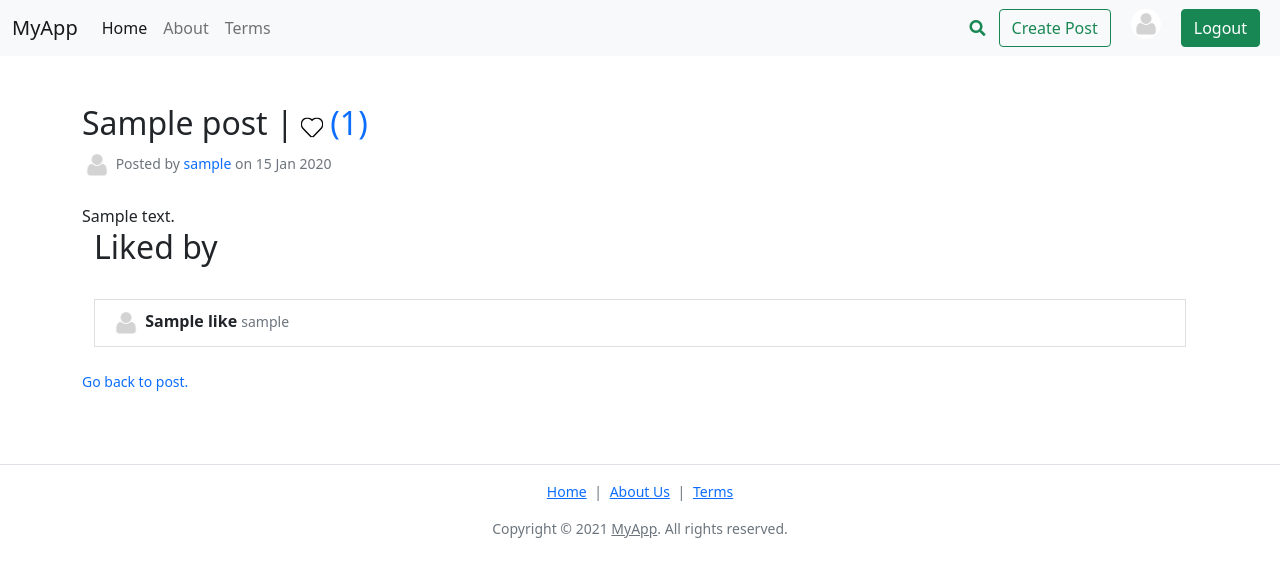
After one commit to mmuazam98/thinkdigital, a Node server app: template views/likes.ejs in a window 1280 px wide. The commit adds this page. Shown: the top 577 px of the page. Run offline with Node 20, Linux system fonts and the light colour scheme; the template is opened without the code that fills it: most values are stand-ins (such as "Sample title", 1, 10 or a date in 2020); some libraries are stand-ins or nearby versions.

Commit message:
Added like feature and updated db

```diff
--- a/app.js
+++ b/app.js
@@ -13,12 +13,14 @@ const register = require("./routes/register");
 const posts = require("./routes/posts");
 const comments = require("./routes/comments");
 const follow = require("./routes/follow");
+const likes = require("./routes/likes")
 app.use("/", routes);
 app.use("/", user);
 app.use("/", register);
 app.use("/", posts);
 app.use("/", comments);
 app.use("/", follow);
+app.use("/", likes)
 
 const PORT = process.env.PORT;
 
--- a/middleware/auth.js
+++ b/middleware/auth.js
@@ -7,7 +7,6 @@ const auth = (req, res, next) => {
     const decoded = jwt.verify(token, process.env.JWT_SECRET);
     req.user = decoded.payload.userdetails;
     delete req.user.password;
-    console.log(req.user);
     next();
   } catch (e) {
     return res.status(400).json({ msg: "Token expired" });
--- a/public/css/main.css
+++ b/public/css/main.css
@@ -167,3 +167,25 @@ nav .avatar-tiny {
   height: 50px;
   width: 110px;
 }
+
+#like-btn{
+  font-size: 20px;
+  cursor: pointer;
+  transition: all 250ms;
+  color: #fff;
+  text-shadow: 1px 1px #000, -1px -1px #000, 1px -1px #000, -1px 1px #000;
+}
+
+#like-btn:hover{
+  transform: scale(1.05);
+  color: red;
+  text-shadow: none;
+}
+
+#like-btn.liked{
+  color: red;
+}
+
+#like-count{
+  text-decoration: none;
+}
--- a/public/js/profile.js
+++ b/public/js/profile.js
@@ -34,7 +34,6 @@ const showComponent = () => {
 };
 const fetchPosts = async () => {
   const userid = window.location.pathname.split("/")[2];
-  console.log(userid);
   try {
     const response = await axios.get(`/posts/${userid}`);
     const posts = response.data;
@@ -65,7 +64,6 @@ const fetchFollowers = async () => {
     const response = await axios.get(`/followers/${userid}`);
     const followers = response.data;
     totalFollowers.innerHTML = followers.length;
-    console.log(followers);
     if (followers.length > 0) {
       followers.forEach((follower) => {
         let appendPost = ` <a href="/users/${follower.userid}?tab=posts" class="list-group-item list-group-item-action"> <img class="avatar-tiny" src="/images/user.png" /> ${follower.name} </a>`;
--- a/public/js/search.js
+++ b/public/js/search.js
@@ -29,7 +29,7 @@ searchInput.addEventListener("keyup", async (e) => {
         if (response.data.users.length > 0) {
           spinner.style.display = "none";
           response.data.users.forEach((user) => {
-            let appendPost = `<a href="/post/${user.userid}" class="list-group-item list-group-item-action">
+            let appendPost = `<a href="/users/${user.userid}" class="list-group-item list-group-item-action">
                 <img class="avatar-tiny" src="/images/user.png" /> <strong>${user.name}</strong>
                 <span class="text-muted small"> ${user.username} </span>
 
--- a/routes/comments.js
+++ b/routes/comments.js
@@ -16,10 +16,11 @@ const query = util.promisify(con.query).bind(con);
 
 Router.post("/comment/:id", auth, async (req, res) => {
   const userid = req.user.userid;
+  const postid = req.params.id;
   const commentid = shortid.generate();
   const {commented} = req.body;
 
-  const createComment = `INSERT INTO comments (userid, postid, commentid, commented) VALUES ('${userid}', '${req.params.id}', '${commentid}', '${commented}');`;
+  const createComment = `INSERT INTO comments (userid, postid, commentid, commented) VALUES ('${userid}', '${postid}', '${commentid}', '${commented}');`;
 
   try {
     const response = await query(createComment);
--- a/routes/user.js
+++ b/routes/user.js
@@ -43,6 +43,7 @@ Router.get("/users/:id", auth, async (req, res) => {
       response.isCurrentUser = true;
       res.render("profile", { page: "profile", user: req.user, profile: req.user });
     } else {
+      const getPosts = `SELECT * FROM posts WHERE userid='${id}'`
       const getProfile = `SELECT * FROM userdetails WHERE userid='${id}'`;
       const checkFollowing = `SELECT * FROM followers WHERE followingid='${req.user.userid}' AND followerid='${id}'`;
       try {
--- /dev/null
+++ b/views/likes.ejs
@@ -0,0 +1,43 @@
+<%- include("partials/headerLoggedIn") %>
+<div class="container container--narrow py-5">
+    <div class="d-flex justify-content-between">
+      <h2 class="title-content"><%= post.title %> | <i class="fas fa-heart <%= likeClass  %>" id="like-btn"></i>
+        <a href="/post/<%= post.postid%>/likes" id="like-count">(<%= likes.length %>)</a>
+      </h2>
+      <% if (post.userid===user.userid) { %>
+        <span class="pt-2">
+            <span class="edit-post text-primary me-2 action" title="Edit"><i class="fas fa-edit"></i></span>
+            <span class="delete-post text-danger action" title="Delete"><i class="fas fa-trash"></i></span>
+        </span>
+      <% } %>
+
+    </div>
+
+    <p class="text-muted small mb-4 postAuthor">
+      <a href="/users/<%= post.userid %>?tab=posts">
+        <img class="avatar-tiny" src="/images/user.png" />
+      </a>
+      Posted by <a href="/users/<%= post.userid %>?tab=posts"><%= post.username %> </a> on <%= post.createdAt %>
+    </p>
+
+    <div class="body-content">
+      <%= post.description %>
+    </div>
+    <div class="container">
+        <h2 class="title-content">Liked by</h2>
+        <br />
+        <% likes.forEach(like => { %>
+            <a href="/users/<%=like.userid%>" class="list-group-item list-group-item-action">
+                <img class="avatar-tiny" src="/images/user.png" /> <strong><%=like.name%></strong>
+                <span class="text-muted small"> <%=like.username%> </span>
+            </a>
+        <% }) %>
+    </div>
+    <br />
+    <p class="text-muted small mb-4 postAuthor">
+        <a href="/post/<%= post.postid %>">
+            Go back to post.
+        </a>
+      </p>
+  </div>
+<%- include("partials/footer") %>
--- a/views/partials/headerLoggedIn.ejs
+++ b/views/partials/headerLoggedIn.ejs
@@ -13,7 +13,9 @@
 
     <link rel="stylesheet" href="/css/main.css">
     <script src="/js/header.js" defer></script>
-
+    <script>
+      const loggedInUser = '<%=user.userid%>'
+    </script>
   </head>
   <body>
     <nav class="navbar navbar-expand-lg navbar-light bg-light">
--- a/views/post.ejs
+++ b/views/post.ejs
@@ -1,7 +1,9 @@
 <%- include("partials/headerLoggedIn") %>
   <div class="container container--narrow py-5">
     <div class="d-flex justify-content-between">
-      <h2 class="title-content"><%= post.title %> </h2>
+      <h2 class="title-content"><%= post.title %> | <i class="fas fa-heart <%= likeClass  %>" id="like-btn"></i>
+        <a href="/post/<%= post.postid%>/likes" id="like-count">(<%= likes %>)</a>
+      </h2>
       <% if (post.userid===user.userid) { %>
         <span class="pt-2">
             <span class="edit-post text-primary me-2 action" title="Edit"><i class="fas fa-edit"></i></span>
```
Also changed, not shown: database/database.js (+8 -2 lines), public/js/home.js (+12 -0 lines), public/js/post.js (+22 -1 lines), routes/likes.js (+23 -5 lines), routes/posts.js (+36 -12 lines), routes/register.js (+6 -2 lines), routes/routes.js (+19 -3 lines), views/home.ejs (+9 -1 lines), public/js/likes.js (added).
